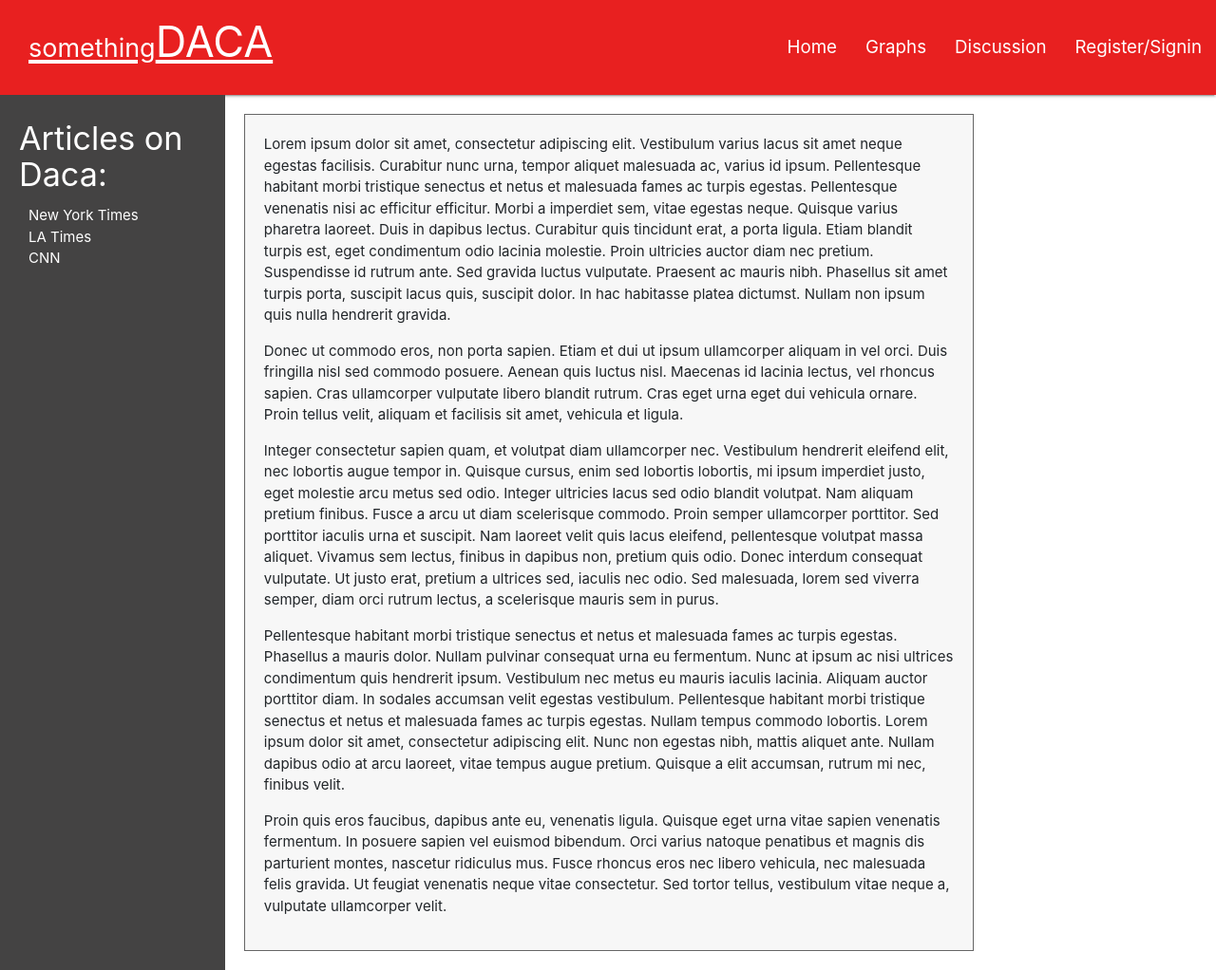
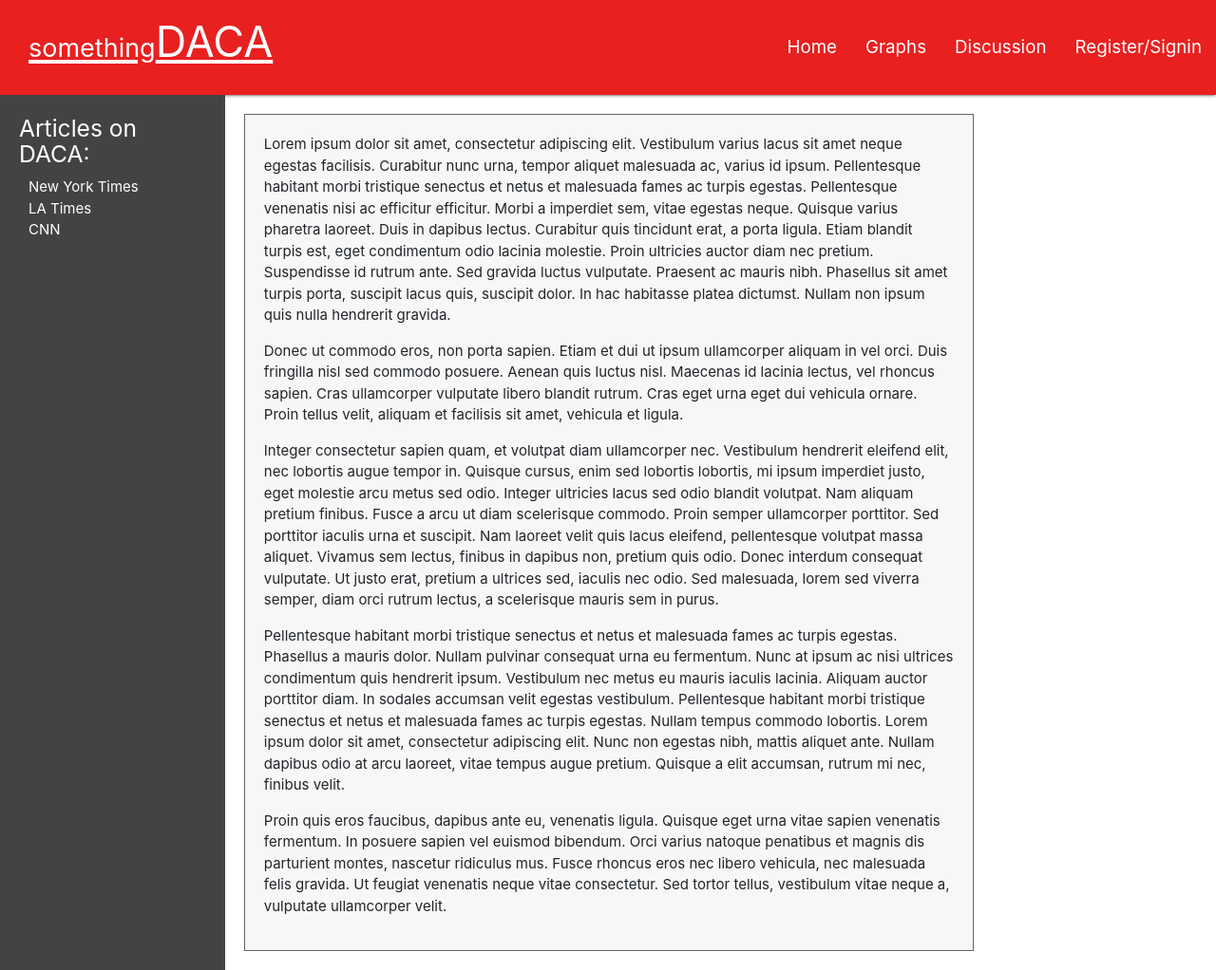
Before and after one commit to larcmo87/DACA, a website: page public/index.html in a window 1280 px wide. Shown: the top 1022 px of the page at 95% size. Drawn offline with nearby package versions, Linux system fonts and the light colour scheme.

Commit message:
changed left-column h4 to h5

```diff
--- a/public/css/styles.css
+++ b/public/css/styles.css
@@ -53,7 +53,7 @@ section {
 
 }
 
-h4 {
+h5 {
 	color: white;
 }
 
--- a/public/index.html
+++ b/public/index.html
@@ -30,7 +30,7 @@
   <section>
 	  <!-- left column -->
 	  <div class="left-column">
-		  <h4>Articles on Daca:</h4>
+		  <h5>Articles on DACA:</h5>
 		  <ul>
 			  <li>
 			  	<a href="">New York Times</a>
```
